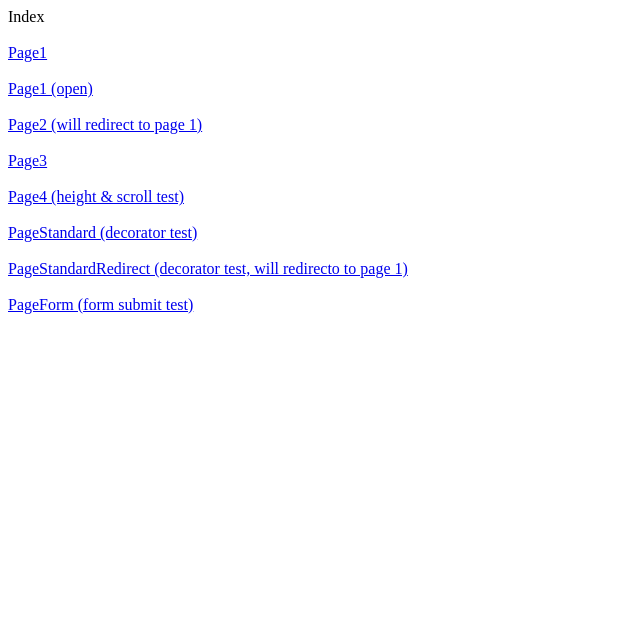
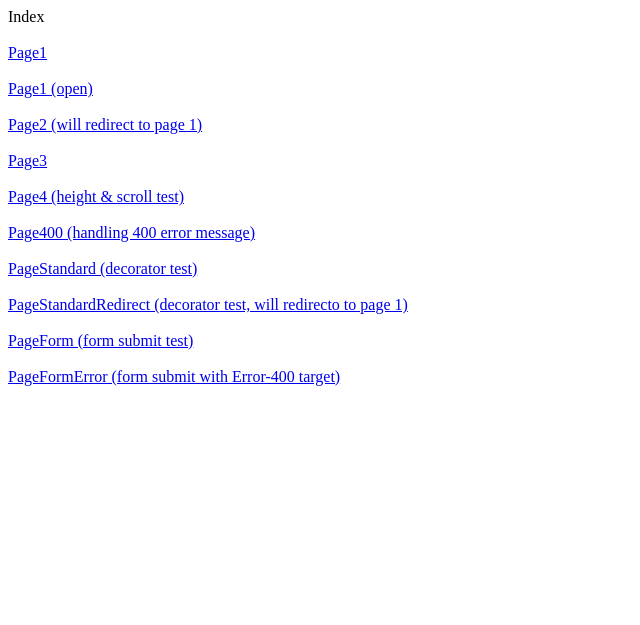
Before and after one commit to shockflash/popin, a Django app: template testapp/templates/index.html in a window 1280 px wide. Shown: the top 625 px of the page, without its empty margins (0-640 px from the left). Run offline with Django 3.2, Linux system fonts and the light colour scheme; the template is opened without the code that fills it, so the values that code supplies are empty; some libraries are stand-ins or nearby versions.

Commit message:
Added basic error handling

```diff
--- a/popin/static/js/popin.js
+++ b/popin/static/js/popin.js
@@ -104,7 +104,10 @@ function popinCls() {
         var self = this;
         jQuery.get(url, function(data) {
             self._handle_result(data);
-        });
+        })
+        .error(function(data) {
+            self._handle_error(data);
+        })
     }
 
     this._handle_result = function(data) {
@@ -114,6 +117,10 @@ function popinCls() {
             return;
         }
         this.setContent(data.content);
+    }
+
+    this._handle_error = function(data) {
+        this.setContent('Error! (<a href="javascript: void(popin().hide());">Close popup</a>)<hr>' + data.responseText);
     }
 
     this.setContent = function(content) {
@@ -274,6 +281,9 @@ function popinCls() {
             data: data,
             success: function(data) {
                 self._handle_result(data);
+            },
+            error:  function(data) {
+                self._handle_error(data);
             }
         });
 
--- a/testapp/templates/index.html
+++ b/testapp/templates/index.html
@@ -9,28 +9,31 @@
 Index
 
 <br><br>
-<a href="Javascript: popin('/page1');">Page1</a>
+<a href="Javascript: void(popin('/page1'));">Page1</a>
 <br><br>
-<a href="Javascript: popin().open('/page1');">Page1 (open)</a>
+<a href="Javascript: void(popin().open('/page1'));">Page1 (open)</a>
 <br><br>
-<a href="Javascript: popin().open('/page2');">Page2 (will redirect to page 1)</a>
+<a href="Javascript: void(popin().open('/page2'));">Page2 (will redirect to page 1)</a>
 <br><br>
-<a href="Javascript: popin('/page3');">Page3</a>
+<a href="Javascript: void(popin('/page3'));">Page3</a>
 <br><br>
-<a href="Javascript: popin('/page4');">Page4 (height & scroll test)</a>
+<a href="Javascript: void(popin('/page4'));">Page4 (height & scroll test)</a>
 <br><br>
-<a href="Javascript: popin('/pageStandard');">PageStandard (decorator test)</a>
+<a href="Javascript: void(popin('/page400'));">Page400 (handling 400 error message)</a>
 <br><br>
-<a href="Javascript: popin('/pageStandardRedirect');">PageStandardRedirect (decorator test, will redirecto to page 1)</a>
+<a href="Javascript: void(popin('/pageStandard'));">PageStandard (decorator test)</a>
 <br><br>
-<a href="Javascript: popin('/pageForm');">PageForm (form submit test)</a>
-
+<a href="Javascript: void(popin('/pageStandardRedirect'));">PageStandardRedirect (decorator test, will redirecto to page 1)</a>
+<br><br>
+<a href="Javascript: void(popin('/pageForm'));">PageForm (form submit test)</a>
+<br><br>
+<a href="Javascript: void(popin('/pageFormError'));">PageFormError (form submit with Error-400 target)</a>
 
 <!-- scroll test -->
 <br><br><br><br><br><br><br><br><br><br><br><br><br><br><br><br><br><br><br><br><br><br><br><br><br><br><br><br><br><br>
 <br><br><br><br><br><br><br><br><br><br><br><br><br><br><br><br><br><br><br><br><br><br><br><br><br><br><br><br><br><br>
 
 <br><br>
-<a href="Javascript: popin().open('/page1');">Page1 (open)</a>
+<a href="Javascript: void(popin().open('/page1'));">Page1 (open)</a>
 
 <br><br><br><br><br><br><br><br><br><br><br><br><br><br><br><br><br><br><br><br><br><br><br><br><br><br><br><br><br><br>
--- a/testapp/templates/pageForm.html
+++ b/testapp/templates/pageForm.html
@@ -1,4 +1,3 @@
-#{% csrf_token %}#
 
 <form action="/pageFormDone" onsubmit="return popin().formSubmit(this)">
   {% csrf_token %}
--- a/testapp/urls.py
+++ b/testapp/urls.py
@@ -21,8 +21,12 @@ urlpatterns = patterns('',
      (r'^pageForm$', direct_popin_to_template, {'template': 'pageForm.html'}),
      (r'^pageFormDone$', 'views.pageFormDone'),
 
+     (r'^pageFormError$', direct_popin_to_template, {'template': 'pageFormError.html'}),
+
      (r'^pageStandard$', pageStandardPopin),
      (r'^pageStandardRedirect$', pageStandardRedirectPopin),
+
+     (r'^page400$', 'views.page400'),
 
      (r'^static/(?P<path>.*)$', 'django.views.static.serve',
         {'document_root': settings.PROJECT_PATH + '/popin/static/'}),
--- a/testapp/views.py
+++ b/testapp/views.py
@@ -1,7 +1,7 @@
 import json
 from popin.shortcuts import render_to_popin, redirect_popin
 from django.shortcuts import render_to_response
-from django.http import HttpResponse, HttpResponseRedirect
+from django.http import HttpResponse, HttpResponseRedirect, HttpResponseBadRequest
 
 def page2(request):
     return redirect_popin('/page1')
@@ -12,5 +12,8 @@ def pageStandard(request):
 def pageStandardRedirect(request):
     return HttpResponseRedirect('/page1')
 
+def page400(request):
+    return HttpResponseBadRequest('Something gone wrong! This is an 400 error page')
+
 def pageFormDone(request):
         return render_to_popin('pageFormDone.html', request.REQUEST);
```
Also changed, not shown: testapp/templates/pageFormError.html (added, +8 -0 lines).
